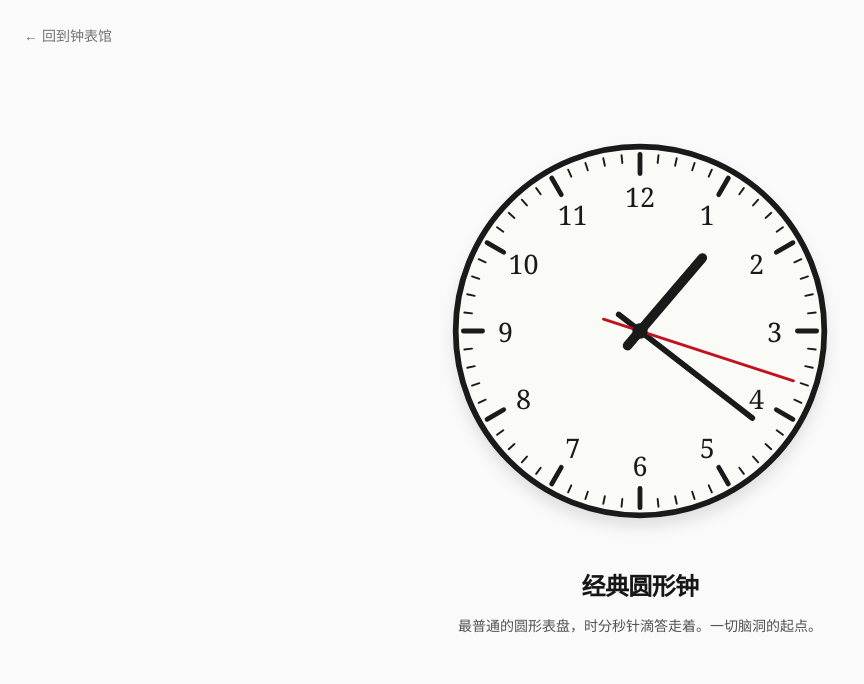
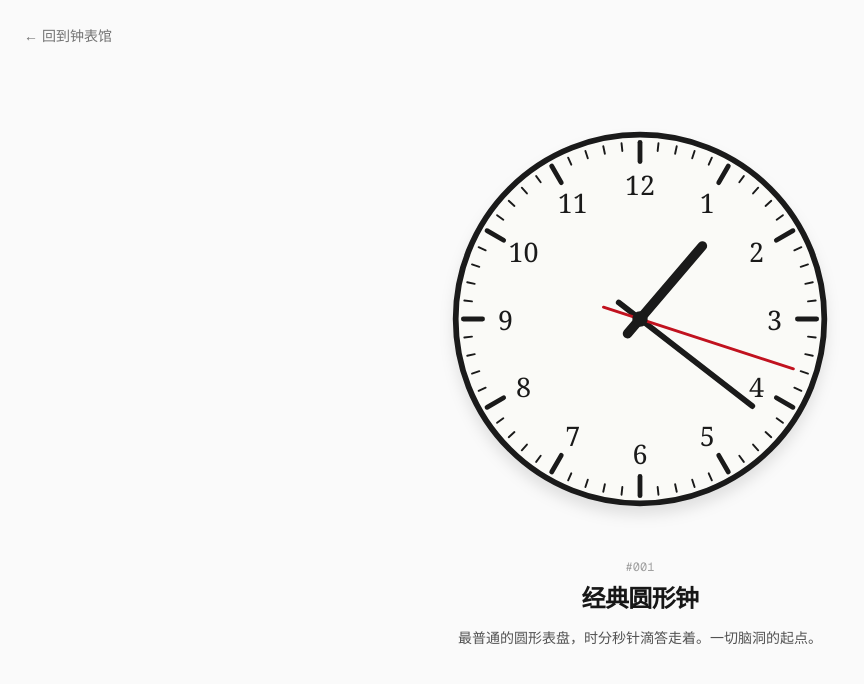
Before and after one commit to qing4132/clocks, a Next.js app: page /clocks/classic-round in a window 1280 px wide. Shown: the top 684 px of the page, without its empty margins (0-864 px from the left). Built offline with nearby package versions, Linux system fonts and the light colour scheme.

Commit message:
feat: 钟表标序号 #001 #002 ...

```diff
--- a/src/app/clocks/[slug]/page.tsx
+++ b/src/app/clocks/[slug]/page.tsx
@@ -15,6 +15,7 @@ export default async function ClockPage({
   const clock = getClock(slug);
   if (!clock) notFound();
 
+  const idx = clocks.findIndex((c) => c.slug === slug);
   const { name, description, Component } = clock;
 
   return (
@@ -30,7 +31,10 @@ export default async function ClockPage({
 
       <div className="flex-1 flex flex-col items-center justify-center px-6 pb-24">
         <Component />
-        <h1 className="mt-12 text-2xl font-semibold tracking-tight">{name}</h1>
+        <div className="mt-12 font-mono text-xs text-neutral-400 tabular-nums">
+          #{String(idx + 1).padStart(3, "0")}
+        </div>
+        <h1 className="mt-2 text-2xl font-semibold tracking-tight">{name}</h1>
         <p className="mt-3 max-w-md text-center text-neutral-600 text-sm leading-relaxed">
           {description}
         </p>
--- a/src/app/page.tsx
+++ b/src/app/page.tsx
@@ -16,12 +16,15 @@ export default function Home() {
         </header>
 
         <section className="grid grid-cols-1 sm:grid-cols-2 lg:grid-cols-3 gap-6">
-          {clocks.map(({ slug, name, description, Component }) => (
+          {clocks.map(({ slug, name, description, Component }, idx) => (
             <Link
               key={slug}
               href={`/clocks/${slug}`}
-              className="group block rounded-2xl border border-neutral-200 bg-white p-6 hover:border-neutral-900 hover:shadow-lg transition"
+              className="group relative block rounded-2xl border border-neutral-200 bg-white p-6 hover:border-neutral-900 hover:shadow-lg transition"
             >
+              <span className="absolute top-4 right-5 font-mono text-xs text-neutral-400 tabular-nums">
+                #{String(idx + 1).padStart(3, "0")}
+              </span>
               <div className="aspect-square flex items-center justify-center mb-4">
                 <div className="scale-75 origin-center">
                   <Component />
```
